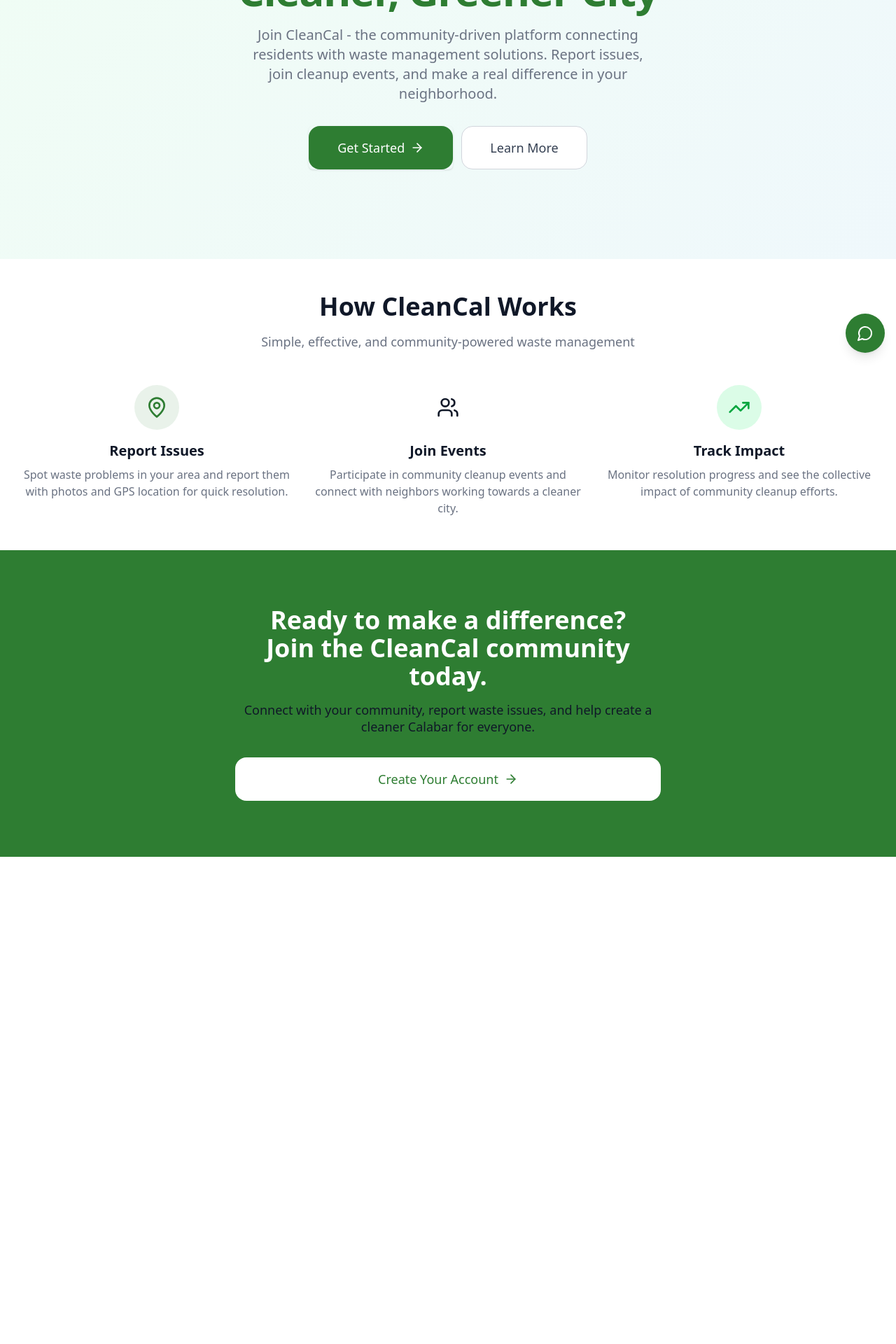
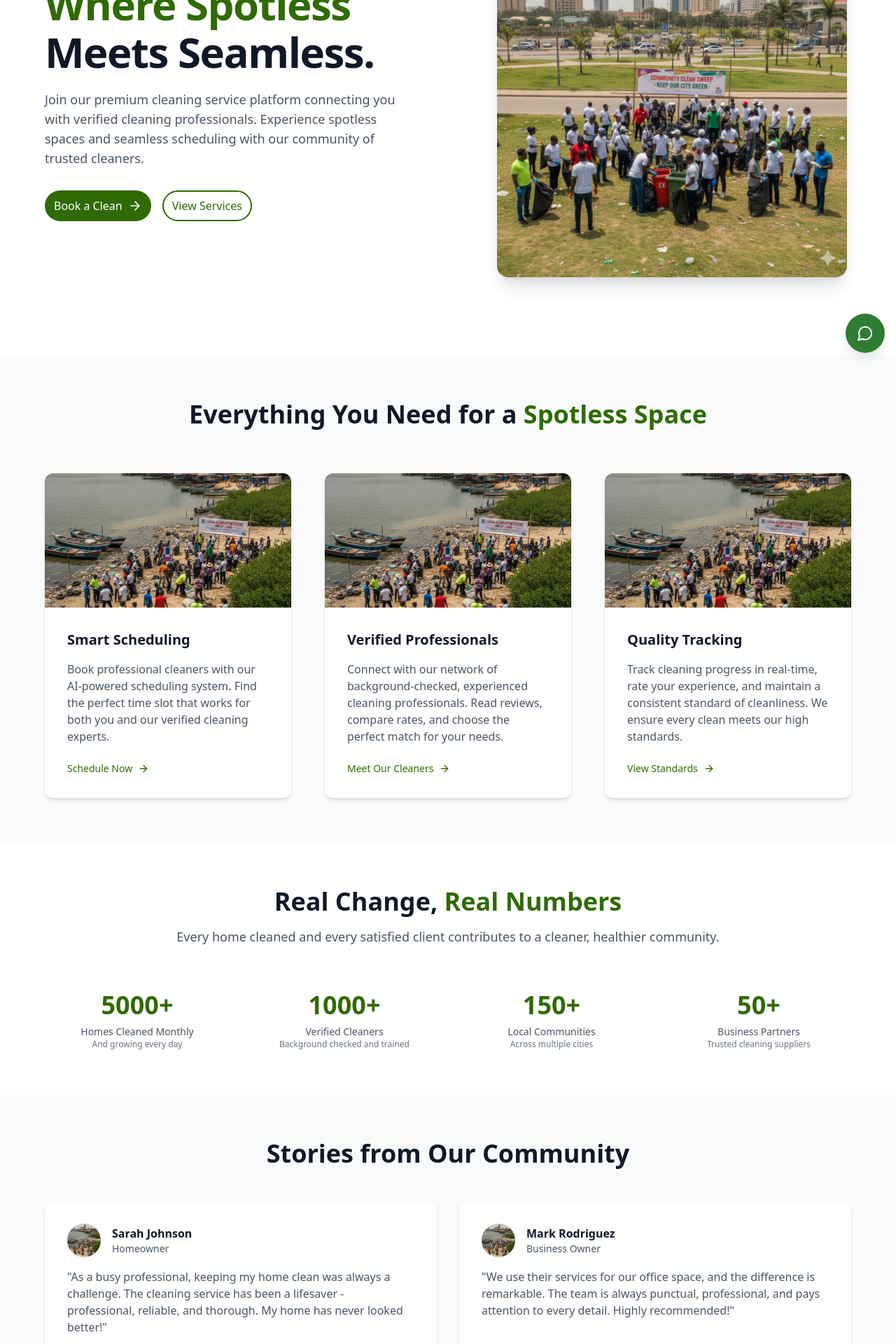
Before and after one commit to thatdevelopergirlcobham/cleaning-app, a React (Vite) app: page / in a window 1280 px wide. Shown: the part 280-2200 px from the top of the page at 70% size. Before the commit the page ends 1504 px from the top, so only its background shows below. Built offline with nearby package versions, Linux system fonts and the light colour scheme.

Commit message:
changed the whole landing page

```diff
--- a/src/components/common/Navbar.tsx
+++ b/src/components/common/Navbar.tsx
@@ -21,13 +21,13 @@ const Navbar: React.FC = () => {
 
   return (
     <>
-      <nav className="bg-none  sticky top-0 z-40">
-        <div className="max-w-7xl mx-auto px-4 sm:px-6 lg:px-8">
-          <div className="flex justify-between items-center h-16">
+      <nav className=" sticky top-5 z-40">
+        <div className="container mx-auto px-4">
+          <div className="flex justify-between items-center h-16 p-7 bg-[#2F6B02] rounded-2xl max-w-6xl mx-auto">
             {/* Logo */}
             <Link to="/" className="flex items-center space-x-2">
 
-              <span className="font-heading font-semibold text-xl text-primary">CleanCal</span>
+              <span className="font-heading font-semibold text-xl text-white">CleanCal</span>
             </Link>
 
             {/* Desktop Navigation */}
@@ -35,7 +35,7 @@ const Navbar: React.FC = () => {
               <Link
                 to={user ? "/home" : "/"}
                 className={`font-medium transition-colors ${
-                  isActive(user ? "/home" : "/") ? 'text-primary' : 'text-gray-600 hover:text-primary'
+                  isActive(user ? "/home" : "/") ? ' text-white' : ' text-white hover:text-primary'
                 }`}
               >
                 Home
@@ -43,7 +43,7 @@ const Navbar: React.FC = () => {
               <Link
                 to="/events"
                 className={`font-medium transition-colors ${
-                  isActive('/events') ? 'text-primary' : 'text-gray-600 hover:text-primary'
+                  isActive('/events') ? 'text-primary' : ' text-white hover:text-primary'
                 }`}
               >
                 Events
@@ -51,7 +51,7 @@ const Navbar: React.FC = () => {
               <Link
                 to="/about"
                 className={`font-medium transition-colors ${
-                  isActive('/about') ? 'text-primary' : 'text-gray-600 hover:text-primary'
+                  isActive('/about') ? 'text-primary' : ' text-white hover:text-primary'
                 }`}
               >
                 About
@@ -65,7 +65,7 @@ const Navbar: React.FC = () => {
                   {/* Notification Bell */}
                   <button
                     onClick={() => setIsNotificationCenterOpen(true)}
-                    className="relative p-2 text-gray-600 hover:text-primary transition-colors"
+                    className="relative p-2  text-white hover:text-primary transition-colors"
                   >
                     <Bell className="w-5 h-5" />
                     {unreadCount > 0 && (
@@ -110,10 +110,10 @@ const Navbar: React.FC = () => {
                   </div>
                 </>
               ) : (
-                <div className="flex items-center space-x-2">
-                  <Link to="/auth" className="btn-outline">
+                <div className="flex items-center ">
+                  {/* <Link to="/auth" className="btn-outline">
                     Sign In
-                  </Link>
+                  </Link> */}
                   <Link to="/auth?mode=signup" className="btn-primary">
                     Sign Up
                   </Link>
--- a/src/pages/LandingPage.tsx
+++ b/src/pages/LandingPage.tsx
@@ -1,112 +1,317 @@
-import React from 'react'
+import React, { useState, useEffect, useRef } from 'react'
 import { Link } from 'react-router-dom'
-import { MapPin, Users, TrendingUp, ArrowRight } from 'lucide-react'
+import { ArrowRight } from 'lucide-react'
+
+interface NumberCounterProps {
+  end: number
+  duration?: number
+  suffix?: string
+}
+
+const NumberCounter: React.FC<NumberCounterProps> = ({ end, duration = 2000, suffix = '' }) => {
+  const [count, setCount] = useState(0)
+  const countRef = useRef(count)
+  const [isInView, setIsInView] = useState(false)
+  const elementRef = useRef<HTMLDivElement>(null)
+
+  useEffect(() => {
+    const observer = new IntersectionObserver(
+      ([entry]) => {
+        if (entry.isIntersecting) {
+          setIsInView(true)
+        }
+      },
+      { threshold: 0.1 }
+    )
+
+    if (elementRef.current) {
+      observer.observe(elementRef.current)
+    }
+
+    return () => {
+      if (elementRef.current) {
+        observer.unobserve(elementRef.current)
+      }
+    }
+  }, [])
+
+  useEffect(() => {
+    if (!isInView) return
+
+    const steps = 60
+    const stepDuration = duration / steps
+    const increment = end / steps
+    let currentStep = 0
+
+    const timer = setInterval(() => {
+      if (currentStep < steps) {
+        countRef.current = Math.min(Math.round(increment * (currentStep + 1)), end)
+        setCount(countRef.current)
+        currentStep++
+      } else {
+        clearInterval(timer)
+      }
+    }, stepDuration)
+
+    return () => clearInterval(timer)
+  }, [end, duration, isInView])
+
+  return (
+    <div ref={elementRef} className="text-4xl font-extrabold" style={{ color: '#2F6B02' }}>
+      {count}{suffix}
+    </div>
+  )
+}
 
 const LandingPage: React.FC = () => {
   return (
     <div className="min-h-screen bg-gradient-to-br from-green-50 to-blue-50">
       {/* Hero Section */}
-      <div className="relative overflow-hidden">
-        <div className="max-w-7xl mx-auto px-4 sm:px-6 lg:px-8">
-          <div className="relative z-10 pb-8 sm:pb-16 md:pb-20 lg:pb-28 xl:pb-32">
-            <main className="mt-10 mx-auto max-w-7xl px-4 sm:mt-12 sm:px-6 md:mt-16 lg:mt-20 lg:px-8 xl:mt-28">
-              <div className="text-center">
+      <div className="relative overflow-hidden bg-white">
+        <div className="container mx-auto px-4">
+          <div className="relative z-10 py-8 sm:py-16 md:py-20 lg:py-28 max-w-6xl mx-auto">
+            <div className="grid grid-cols-1 lg:grid-cols-2 gap-35 items-center">
+              <div className="text-left">
                 <h1 className="text-4xl tracking-tight font-extrabold text-gray-900 sm:text-5xl md:text-6xl">
-                  <span className="block">Transform Calabar into a</span>
-                  <span className="block text-primary">Cleaner, Greener City</span>
+                  <span className="block" style={{ color: '#2F6B02' }}>Where Spotless</span>
+                  <span className="block mt-2"> Meets Seamless.</span>
                 </h1>
-                <p className="mt-3 text-base text-gray-500 sm:mt-5 sm:text-lg sm:max-w-xl sm:mx-auto md:mt-5 md:text-xl">
-                  Join CleanCal - the community-driven platform connecting residents with waste management solutions.
-                  Report issues, join cleanup events, and make a real difference in your neighborhood.
+                <p className="mt-6 text-lg text-gray-600 max-w-xl">
+                  Join our premium cleaning service platform connecting you with verified cleaning professionals. Experience spotless spaces and seamless scheduling with our community of trusted cleaners.
                 </p>
-                <div className="mt-5 sm:mt-8 sm:flex sm:justify-center">
-                  <div className="rounded-md shadow">
+                <div className="mt-8 flex flex-col sm:flex-row gap-4">
                   <Link
                     to="/auth?mode=signup"
-                      className="w-full flex items-center justify-center px-8 py-3 border border-transparent text-base font-medium rounded-2xl text-white bg-primary hover:bg-primary/90 md:py-4 md:text-lg md:px-10 transition-colors"
+                    className="inline-flex items-center justify-center px-3 py-1 border border-transparent text-base font-medium rounded-full text-white transition-colors"
+                    style={{ backgroundColor: '#2F6B02' }}
                   >
-                      Get Started
+                    Book a Clean
                     <ArrowRight className="ml-2 w-5 h-5" />
                   </Link>
-                  </div>
-                  <div className="mt-3 sm:mt-0 sm:ml-3">
                   <Link
-                      to="/about"
-                      className="w-full flex items-center justify-center px-8 py-3 border border-gray-300 text-base font-medium rounded-2xl text-gray-700 bg-white hover:bg-gray-50 md:py-4 md:text-lg md:px-10 transition-colors"
+                    to="/services"
+                    className="inline-flex items-center justify-center px-3  py-2 border-2 text-base font-medium rounded-full bg-white transition-colors"
+                    style={{ borderColor: '#2F6B02', color: '#2F6B02' }}
                   >
-                      Learn More
+                    View Services
                   </Link>
                 </div>
               </div>
+              <div className="hidden lg:block">
+                <img
+                  src="/img/cleanup.jpg"
+                  alt="People cleaning the environment"
+                  className="rounded-2xl shadow-xl w-auto h-[500px]"
+                />
               </div>
-            </main>
+            </div>
           </div>
         </div>
       </div>
 
       {/* Features Section */}
-      <div className="py-12 bg-white">
-        <div className="max-w-7xl mx-auto px-4 sm:px-6 lg:px-8">
+      <div className="py-16 bg-gray-50">
+        <div className="container mx-auto px-4">
+          <div className="max-w-6xl mx-auto">
             <div className="text-center">
               <h2 className="text-3xl font-extrabold text-gray-900 sm:text-4xl">
-              How CleanCal Works
+                Everything You Need for a <span style={{ color: '#2F6B02' }}>Spotless Space</span>
               </h2>
-            <p className="mt-4 text-lg text-gray-500">
-              Simple, effective, and community-powered waste management
-            </p>
             </div>
 
-          <div className="mt-12 grid grid-cols-1 gap-8 sm:grid-cols-2 lg:grid-cols-3">
-            <div className="text-center">
-              <div className="flex items-center justify-center h-16 w-16 rounded-full bg-primary/10 mx-auto">
-                <MapPin className="h-8 w-8 text-primary" />
+            <div className="mt-16 grid grid-cols-1 gap-12 sm:grid-cols-2 lg:grid-cols-3">
+              <div className="bg-white rounded-xl shadow-md overflow-hidden">
+                <img
+                  src="/img/cleaning.jpg"
+                  alt="Smart booking interface"
+                  className="w-full h-48 object-cover"
+                />
+                <div className="p-8">
+                  <h3 className="text-xl font-bold text-gray-900">Smart Scheduling</h3>
+                  <p className="mt-4 text-gray-600">
+                    Book professional cleaners with our AI-powered scheduling system. Find the perfect time slot that works for both you and our verified cleaning experts.
+                  </p>
+                  <div className="mt-6 flex items-center" style={{ color: '#2F6B02' }}>
+                    <span className="text-sm font-medium">Schedule Now</span>
+                    <ArrowRight className="ml-2 w-4 h-4" />
                   </div>
-              <h3 className="mt-4 text-xl font-semibold text-gray-900">Report Issues</h3>
-              <p className="mt-2 text-gray-500">
-                Spot waste problems in your area and report them with photos and GPS location for quick resolution.
-              </p>
+                </div>
               </div>
 
-            <div className="text-center">
-              <div className="flex items-center justify-center h-16 w-16 rounded-full bg-accent/10 mx-auto">
-                <Users className="h-8 w-8 text-accent" />
+              <div className="bg-white rounded-xl shadow-md overflow-hidden">
+                <img
+                  src="/img/cleaning.jpg"
+                  alt="Professional cleaners at work"
+                  className="w-full h-48 object-cover"
+                />
+                <div className="p-8">
+                  <h3 className="text-xl font-bold text-gray-900">Verified Professionals</h3>
+                  <p className="mt-4 text-gray-600">
+                    Connect with our network of background-checked, experienced cleaning professionals. Read reviews, compare rates, and choose the perfect match for your needs.
+                  </p>
+                  <div className="mt-6 flex items-center" style={{ color: '#2F6B02' }}>
+                    <span className="text-sm font-medium">Meet Our Cleaners</span>
+                    <ArrowRight className="ml-2 w-4 h-4" />
                   </div>
-              <h3 className="mt-4 text-xl font-semibold text-gray-900">Join Events</h3>
-              <p className="mt-2 text-gray-500">
-                Participate in community cleanup events and connect with neighbors working towards a cleaner city.
-              </p>
+                </div>
               </div>
 
-            <div className="text-center">
-              <div className="flex items-center justify-center h-16 w-16 rounded-full bg-green-100 mx-auto">
-                <TrendingUp className="h-8 w-8 text-green-600" />
+              <div className="bg-white rounded-xl shadow-md overflow-hidden">
+                <img
+                  src="/img/cleaning.jpg"
+                  alt="Quality tracking dashboard"
+                  className="w-full h-48 object-cover"
+                />
+                <div className="p-8">
+                  <h3 className="text-xl font-bold text-gray-900">Quality Tracking</h3>
+                  <p className="mt-4 text-gray-600">
+                    Track cleaning progress in real-time, rate your experience, and maintain a consistent standard of cleanliness. We ensure every clean meets our high standards.
+                  </p>
+                  <div className="mt-6 flex items-center" style={{ color: '#2F6B02' }}>
+                    <span className="text-sm font-medium">View Standards</span>
+                    <ArrowRight className="ml-2 w-4 h-4" />
                   </div>
-              <h3 className="mt-4 text-xl font-semibold text-gray-900">Track Impact</h3>
-              <p className="mt-2 text-gray-500">
-                Monitor resolution progress and see the collective impact of community cleanup efforts.
-              </p>
+                </div>
+              </div>
             </div>
           </div>
         </div>
       </div>
 
+      {/* Stats Section */}
+      <div className="py-16 bg-white">
+        <div className="container mx-auto px-4">
+          <div className="max-w-6xl mx-auto">
+            <div className="text-center">
+              <h2 className="text-3xl font-extrabold text-gray-900 sm:text-4xl">
+                Real Change, <span style={{ color: '#2F6B02' }}>Real Numbers</span>
+              </h2>
+              <p className="mt-4 text-lg text-gray-600">
+                Every home cleaned and every satisfied client contributes to a cleaner, healthier community.
+              </p>
+            </div>
+
+            <div className="mt-16 grid grid-cols-2 gap-8 sm:grid-cols-4">
+              <div className="text-center">
+                <NumberCounter end={5000} suffix="+" />
+                <div className="mt-2 text-sm text-gray-600">Homes Cleaned Monthly</div>
+                <div className="text-xs text-gray-500">And growing every day</div>
+              </div>
+              <div className="text-center">
+                <NumberCounter end={1000} suffix="+" />
+                <div className="mt-2 text-sm text-gray-600">Verified Cleaners</div>
+                <div className="text-xs text-gray-500">Background checked and trained</div>
+              </div>
+              <div className="text-center">
+                <NumberCounter end={150} suffix="+" />
+                <div className="mt-2 text-sm text-gray-600">Local Communities</div>
+                <div className="text-xs text-gray-500">Across multiple cities</div>
+              </div>
+              <div className="text-center">
+                <NumberCounter end={50} suffix="+" />
+                <div className="mt-2 text-sm text-gray-600">Business Partners</div>
+                <div className="text-xs text-gray-500">Trusted cleaning suppliers</div>
+              </div>
+            </div>
+          </div>
+        </div>
+      </div>
+
+      {/* Stories Section */}
+      <div className="py-16 bg-gray-50">
+        <div className="container mx-auto px-4">
+          <div className="max-w-6xl mx-auto">
+            <div className="text-center mb-12">
+              <h2 className="text-3xl font-extrabold text-gray-900 sm:text-4xl">
+                Stories from Our Community
+              </h2>
+            </div>
+
+            <div className="grid grid-cols-1 md:grid-cols-2 gap-8">
+              <div className="bg-white rounded-xl shadow-md p-8">
+                <div className="flex items-center mb-4">
+                  <img
+                    src="/img/cleaning.jpg"
+                    alt="Sarah Johnson"
+                    className="w-12 h-12 rounded-full mr-4"
+                  />
+                  <div>
+                    <h3 className="font-bold text-gray-900">Sarah Johnson</h3>
+                    <p className="text-sm text-gray-600">Homeowner</p>
+                  </div>
+                </div>
+                <p className="text-gray-600">
+                  "As a busy professional, keeping my home clean was always a challenge.
+                  The cleaning service has been a lifesaver - professional, reliable, and thorough.
+                  My home has never looked better!"
+                </p>
+              </div>
+
+              <div className="bg-white rounded-xl shadow-md p-8">
+                <div className="flex items-center mb-4">
+                  <img
+                    src="/img/cleaning.jpg"
+                    alt="Mark Rodriguez"
+                    className="w-12 h-12 rounded-full mr-4"
+                  />
+                  <div>
+                    <h3 className="font-bold text-gray-900">Mark Rodriguez</h3>
+                    <p className="text-sm text-gray-600">Business Owner</p>
+                  </div>
+                </div>
+                <p className="text-gray-600">
+                  "We use their services for our office space, and the difference is remarkable.
+                  The team is always punctual, professional, and pays attention to every detail.
+                  Highly recommended!"
+                </p>
+              </div>
+            </div>
+
+            {/* <div className="mt-12 text-center">
+              <h3 className="text-2xl font-bold text-gray-900 mb-6">Our 2025 Goals</h3>
+              <ul className="inline-block text-left text-gray-600 space-y-3">
+                <li className="flex items-center">
+                  <span className="w-2 h-2 rounded-full mr-2" style={{ backgroundColor: '#2F6B02' }}></span>
+                  Expand to 50 new cities
+                </li>
+                <li className="flex items-center">
+                  <span className="w-2 h-2 rounded-full mr-2" style={{ backgroundColor: '#2F6B02' }}></span>
+                  Train 2,000 new professional cleaners
+                </li>
+                <li className="flex items-center">
+                  <span className="w-2 h-2 rounded-full mr-2" style={{ backgroundColor: '#2F6B02' }}></span>
+                  Achieve 99% customer satisfaction
+                </li>
+                <li className="flex items-center">
+                  <span className="w-2 h-2 rounded-full mr-2" style={{ backgroundColor: '#2F6B02' }}></span>
+                  Implement eco-friendly cleaning in all services
+                </li>
+              </ul>
+            </div> */}
+          </div>
+        </div>
+      </div>
+
       {/* CTA Section */}
-      <div className="bg-primary">
-        <div className="max-w-2xl mx-auto text-center py-16 px-4 sm:py-20 sm:px-6 lg:px-8">
+      <div style={{ backgroundColor: '#2F6B02' }}>
+        <div className="container mx-auto px-4">
+          <div className="max-w-3xl mx-auto text-center py-16 sm:py-20">
             <h2 className="text-3xl font-extrabold text-white sm:text-4xl">
-            <span className="block">Ready to make a difference?</span>
-            <span className="block">Join the CleanCal community today.</span>
+              <span className="block">Ready for a Spotless Space?</span>
+              <span className="block">Book Your First Clean Today</span>
             </h2>
-          <p className="mt-4 text-lg leading-6 text-primary-foreground/80">
-            Connect with your community, report waste issues, and help create a cleaner Calabar for everyone.
+            <p className="mt-4 text-lg leading-6 text-white/90">
+              Join thousands of satisfied customers who trust our professional cleaning services. Get started with a special first-time discount!
             </p>
             <Link
               to="/auth?mode=signup"
-            className="mt-8 w-full inline-flex items-center justify-center px-8 py-3 border border-transparent text-base font-medium rounded-2xl text-primary bg-white hover:bg-gray-50 md:py-4 md:text-lg md:px-10 transition-colors"
+              className="mt-8 w-full inline-flex items-center justify-center px-8 py-3 border border-transparent text-base font-medium rounded-full bg-white md:py-4 md:text-lg md:px-10 transition-colors"
+              style={{ color: '#2F6B02' }}
             >
-            Create Your Account
+              Book Your First Clean
               <ArrowRight className="ml-2 w-5 h-5" />
             </Link>
+          </div>
         </div>
       </div>
     </div>
```
Also changed, not shown: public/img/cleaning.jpg (added), public/img/cleanup.jpg (added). Lines whose indentation alone changed are shown as unchanged.
